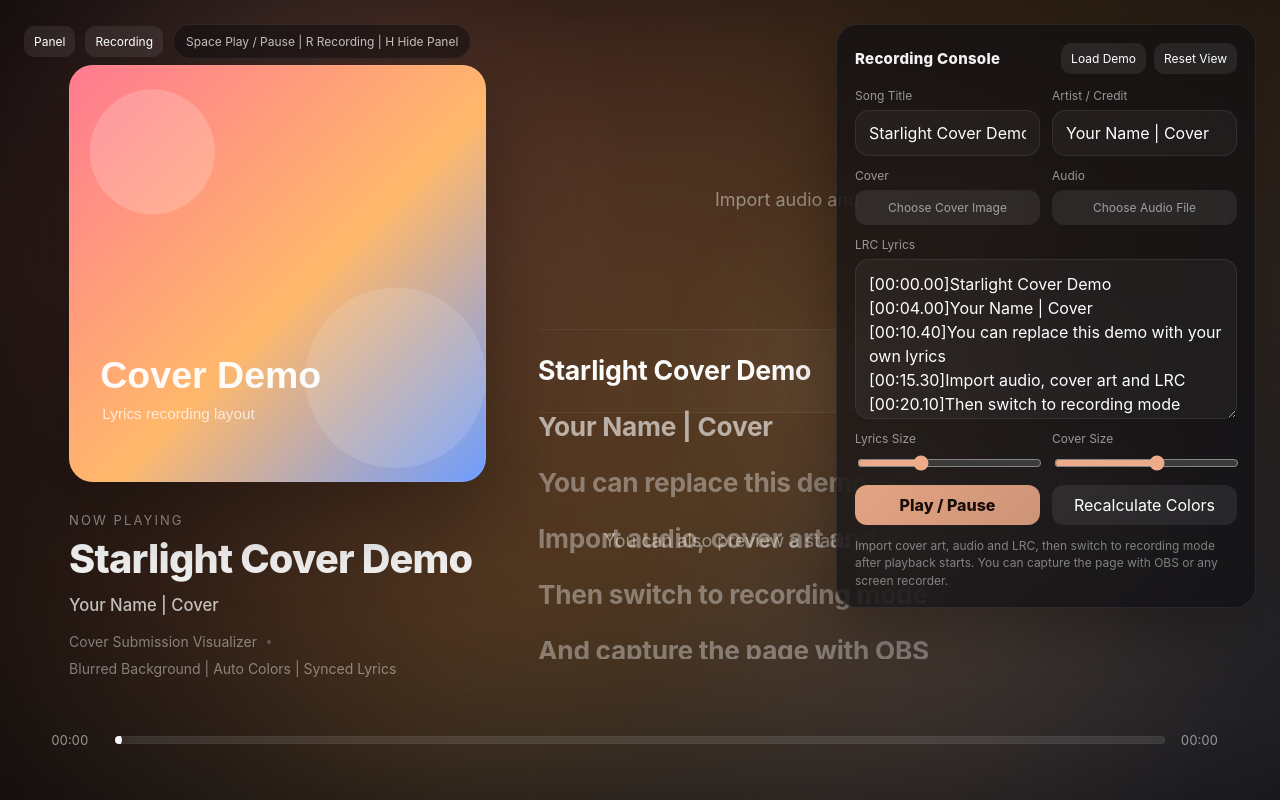
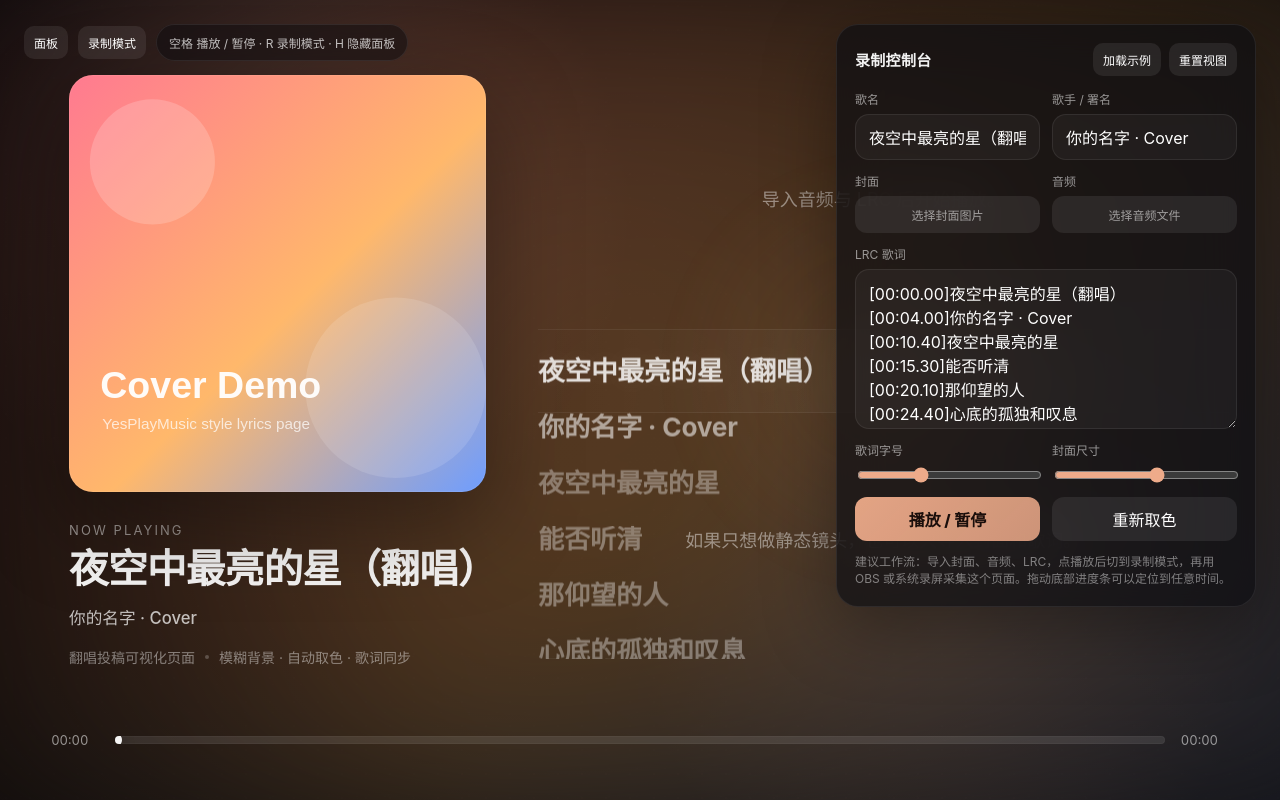
Before and after one commit to zclkkk/lyrics_player, a plain HTML site: page test.html in a window 1280 px wide. Drawn offline with Linux system fonts and the light colour scheme.

Commit message:
change to CN

```diff
--- a/scripts/app.js
+++ b/scripts/app.js
@@ -1,54 +1,63 @@
 (() => {
   const TEXT = {
-    pageTitle: "Lyrics Recording Page",
-    panelButton: "Panel",
-    recordingMode: "Recording",
-    exitRecordingMode: "Exit Recording",
-    shortcuts: "Space Play / Pause | R Recording | H Hide Panel",
-    panelTitle: "Recording Console",
-    loadDemo: "Load Demo",
-    resetView: "Reset View",
-    songTitleLabel: "Song Title",
-    artistLabel: "Artist / Credit",
-    coverLabel: "Cover",
-    coverPicker: "Choose Cover Image",
-    audioLabel: "Audio",
-    audioPicker: "Choose Audio File",
-    lrcLabel: "LRC Lyrics",
-    lrcPlaceholder: "Paste .lrc content, for example:\n[00:00.00]Your cover title\n[00:12.30]First lyric line",
-    fontScaleLabel: "Lyrics Size",
-    coverScaleLabel: "Cover Size",
-    playPause: "Play / Pause",
-    recalcColor: "Recalculate Colors",
+    pageTitle: "YesPlayMusic 风格歌词录制页",
+    panelButton: "面板",
+    recordingMode: "录制模式",
+    exitRecordingMode: "退出录制模式",
+    shortcuts: "空格 播放 / 暂停 · R 录制模式 · H 隐藏面板",
+    panelTitle: "录制控制台",
+    loadDemo: "加载示例",
+    resetView: "重置视图",
+    songTitleLabel: "歌名",
+    artistLabel: "歌手 / 署名",
+    coverLabel: "封面",
+    coverPicker: "选择封面图片",
+    audioLabel: "音频",
+    audioPicker: "选择音频文件",
+    lrcLabel: "LRC 歌词",
+    lrcPlaceholder: "粘贴 .lrc 内容，例如：\n[00:00.00]你的翻唱标题\n[00:12.30]第一句歌词",
+    fontScaleLabel: "歌词字号",
+    coverScaleLabel: "封面尺寸",
+    playPause: "播放 / 暂停",
+    recalcColor: "重新取色",
     workflowHint:
-      "Import cover art, audio and LRC, then switch to recording mode after playback starts. You can capture the page with OBS or any screen recorder.",
-    coverAlt: "Song Cover",
-    defaultTitle: "Your Cover Track",
-    defaultArtist: "Your Name / Original Artist",
-    sublinePrimary: "Cover Submission Visualizer",
-    sublineSecondary: "Blurred Background | Auto Colors | Synced Lyrics",
-    emptyStateLine1: "Import audio and LRC to start playback.",
-    emptyStateLine2: "You can also preview a static scene with only cover art and lyrics.",
-    untitledSong: "Untitled Track",
-    unknownArtist: "Unknown Artist",
-    emptyLyrics: "Import or paste LRC lyrics",
-    demoTitle: "Starlight Cover Demo",
-    demoArtist: "Your Name | Cover"
+      "建议工作流：导入封面、音频、LRC，点播放后切到录制模式，再用 OBS 或系统录屏采集这个页面。拖动底部进度条可以定位到任意时间。",
+    coverAlt: "歌曲封面",
+    defaultTitle: "你的翻唱作品",
+    defaultArtist: "你的名字 / 原唱信息",
+    sublinePrimary: "翻唱投稿可视化页面",
+    sublineSecondary: "模糊背景 · 自动取色 · 歌词同步",
+    emptyStateLine1: "导入音频与 LRC 后开始播放。",
+    emptyStateLine2: "如果只想做静态镜头，也可以只导入封面和歌词。",
+    untitledSong: "未命名作品",
+    unknownArtist: "未知歌手",
+    emptyLyrics: "请导入或粘贴 LRC 歌词",
+    demoTitle: "夜空中最亮的星（翻唱）",
+    demoArtist: "你的名字 · Cover"
   };
 
   const demo = {
     title: TEXT.demoTitle,
     artist: TEXT.demoArtist,
-    lrc: `[00:00.00]Starlight Cover Demo
-[00:04.00]Your Name | Cover
-[00:10.40]You can replace this demo with your own lyrics
-[00:15.30]Import audio, cover art and LRC
-[00:20.10]Then switch to recording mode
-[00:24.40]And capture the page with OBS
-[00:31.10]The active lyric stays centered
-[00:35.90]Nearby lines remain visible
-[00:40.60]The background colors follow the cover
-[00:45.00]And the progress bar stays draggable`
+    lrc: `[00:00.00]夜空中最亮的星（翻唱）
+[00:04.00]你的名字 · Cover
+[00:10.40]夜空中最亮的星
+[00:15.30]能否听清
+[00:20.10]那仰望的人
+[00:24.40]心底的孤独和叹息
+[00:31.10]夜空中最亮的星
+[00:35.90]能否记起
+[00:40.60]曾与我同行
+[00:45.00]消失在风里的身影
+[00:52.00]
+[00:56.50]我祈祷拥有一颗透明的心灵
+[01:03.00]和会流泪的眼睛
+[01:08.30]给我再去相信的勇气
+[01:13.80]越过谎言去拥抱你
+[01:19.60]每当我找不到存在的意义
+[01:26.00]每当我迷失在黑夜里
+[01:31.40]夜空中最亮的星
+[01:36.00]请指引我靠近你`
   };
 
   const state = {
@@ -285,7 +294,7 @@
         const { base, bright } = getDominantColors(probeImage);
         applyAccent(base, bright);
       } catch (error) {
-        console.warn("Color extraction failed, keeping the current palette.", error);
+        console.warn("取色失败，已保留当前配色。", error);
       }
     };
 
@@ -398,7 +407,7 @@
         <circle cx="240" cy="250" r="180" fill="rgba(255,255,255,0.18)" />
         <circle cx="940" cy="900" r="260" fill="rgba(255,255,255,0.12)" />
         <text x="90" y="930" fill="rgba(255,255,255,0.95)" font-size="108" font-family="Arial, sans-serif" font-weight="700">Cover Demo</text>
-        <text x="96" y="1020" fill="rgba(255,255,255,0.72)" font-size="44" font-family="Arial, sans-serif">Lyrics recording layout</text>
+        <text x="96" y="1020" fill="rgba(255,255,255,0.72)" font-size="44" font-family="Arial, sans-serif">YesPlayMusic style lyrics page</text>
       </svg>
     `);
 
--- a/test.html
+++ b/test.html
@@ -3,7 +3,7 @@
 <head>
   <meta charset="UTF-8" />
   <meta name="viewport" content="width=device-width, initial-scale=1.0" />
-  <title>Lyrics Recording Page</title>
+  <title>YesPlayMusic 风格歌词录制页</title>
   <link rel="stylesheet" href="./styles/main.css" />
 </head>
 <body>
@@ -12,71 +12,71 @@
     <div class="grain"></div>
 
     <div class="floating-tools">
-      <button class="mini-btn" id="togglePanelBtn" type="button">Panel</button>
-      <button class="mini-btn" id="toggleRecordingBtn" type="button">Recording</button>
-      <div class="badge" id="shortcutsBadge">Space Play / Pause | R Recording | H Hide Panel</div>
+      <button class="mini-btn" id="togglePanelBtn" type="button">面板</button>
+      <button class="mini-btn" id="toggleRecordingBtn" type="button">录制模式</button>
+      <div class="badge" id="shortcutsBadge">空格 播放 / 暂停 · R 录制模式 · H 隐藏面板</div>
     </div>
 
     <aside class="controls-panel" id="panel">
       <div class="panel-head">
-        <div class="panel-title" id="panelTitle">Recording Console</div>
+        <div class="panel-title" id="panelTitle">录制控制台</div>
         <div class="panel-actions">
-          <button class="mini-btn" id="loadDemoBtn" type="button">Load Demo</button>
-          <button class="mini-btn" id="resetViewBtn" type="button">Reset View</button>
+          <button class="mini-btn" id="loadDemoBtn" type="button">加载示例</button>
+          <button class="mini-btn" id="resetViewBtn" type="button">重置视图</button>
         </div>
       </div>
 
       <div class="grid">
         <div class="row2">
           <div class="field">
-            <label for="titleInput" id="songTitleLabel">Song Title</label>
-            <input type="text" id="titleInput" value="Your Cover Track" />
+            <label for="titleInput" id="songTitleLabel">歌名</label>
+            <input type="text" id="titleInput" value="你的翻唱作品" />
           </div>
           <div class="field">
-            <label for="artistInput" id="artistLabel">Artist / Credit</label>
-            <input type="text" id="artistInput" value="Your Name / Original Artist" />
+            <label for="artistInput" id="artistLabel">歌手 / 署名</label>
+            <input type="text" id="artistInput" value="你的名字 / 原唱信息" />
           </div>
         </div>
 
         <div class="row2">
           <div class="field">
-            <label for="coverInput" id="coverLabel">Cover</label>
-            <label class="file-label" for="coverInput" id="coverPickerLabel">Choose Cover Image</label>
+            <label for="coverInput" id="coverLabel">封面</label>
+            <label class="file-label" for="coverInput" id="coverPickerLabel">选择封面图片</label>
             <input class="hidden-input" id="coverInput" type="file" accept="image/*" />
           </div>
           <div class="field">
-            <label for="audioInput" id="audioLabel">Audio</label>
-            <label class="file-label" for="audioInput" id="audioPickerLabel">Choose Audio File</label>
+            <label for="audioInput" id="audioLabel">音频</label>
+            <label class="file-label" for="audioInput" id="audioPickerLabel">选择音频文件</label>
             <input class="hidden-input" id="audioInput" type="file" accept="audio/*" />
           </div>
         </div>
 
         <div class="field">
-          <label for="lrcInput" id="lrcLabel">LRC Lyrics</label>
+          <label for="lrcInput" id="lrcLabel">LRC 歌词</label>
           <textarea
             id="lrcInput"
-            placeholder="Paste .lrc content, for example:&#10;[00:00.00]Your cover title&#10;[00:12.30]First lyric line"
+            placeholder="粘贴 .lrc 内容，例如：&#10;[00:00.00]你的翻唱标题&#10;[00:12.30]第一句歌词"
           ></textarea>
         </div>
 
         <div class="row2">
           <div class="field">
-            <label for="fontScaleInput" id="fontScaleLabel">Lyrics Size</label>
+            <label for="fontScaleInput" id="fontScaleLabel">歌词字号</label>
             <input type="range" id="fontScaleInput" min="80" max="140" value="100" />
           </div>
           <div class="field">
-            <label for="coverScaleInput" id="coverScaleLabel">Cover Size</label>
+            <label for="coverScaleInput" id="coverScaleLabel">封面尺寸</label>
             <input type="range" id="coverScaleInput" min="26" max="42" value="35" />
           </div>
         </div>
 
         <div class="row2">
-          <button class="btn primary" id="playBtn" type="button">Play / Pause</button>
-          <button class="btn" id="recalcColorBtn" type="button">Recalculate Colors</button>
+          <button class="btn primary" id="playBtn" type="button">播放 / 暂停</button>
+          <button class="btn" id="recalcColorBtn" type="button">重新取色</button>
         </div>
 
         <div class="hint" id="workflowHint">
-          Import cover art, audio and LRC, then switch to recording mode after playback starts. You can capture the page with OBS or any screen recorder.
+          建议工作流：导入封面、音频、LRC，点播放后切到录制模式，再用 OBS 或系统录屏采集这个页面。拖动底部进度条可以定位到任意时间。
         </div>
       </div>
     </aside>
@@ -85,25 +85,25 @@
       <section class="left">
         <div class="cover-wrap">
           <div class="cover-glow"></div>
-          <img class="cover" id="cover" alt="Song Cover" />
+          <img class="cover" id="cover" alt="歌曲封面" />
         </div>
 
         <div class="meta">
           <div class="eyebrow">Now Playing</div>
-          <h1 class="title" id="title">Your Cover Track</h1>
-          <div class="artist" id="artist">Your Name / Original Artist</div>
+          <h1 class="title" id="title">你的翻唱作品</h1>
+          <div class="artist" id="artist">你的名字 / 原唱信息</div>
           <div class="subline">
-            <span id="sublinePrimary">Cover Submission Visualizer</span>
+            <span id="sublinePrimary">翻唱投稿可视化页面</span>
             <span class="dot"></span>
-            <span id="sublineSecondary">Blurred Background | Auto Colors | Synced Lyrics</span>
+            <span id="sublineSecondary">模糊背景 · 自动取色 · 歌词同步</span>
           </div>
         </div>
       </section>
 
       <section class="right">
         <div class="empty-state show" id="emptyState">
-          <span id="emptyStateLine1">Import audio and LRC to start playback.</span><br />
-          <span id="emptyStateLine2">You can also preview a static scene with only cover art and lyrics.</span>
+          <span id="emptyStateLine1">导入音频与 LRC 后开始播放。</span><br />
+          <span id="emptyStateLine2">如果只想做静态镜头，也可以只导入封面和歌词。</span>
         </div>
         <div class="lyrics-focus-line"></div>
         <div class="lyrics-track" id="lyricsTrack"></div>
```
Also changed, not shown: README.md.
